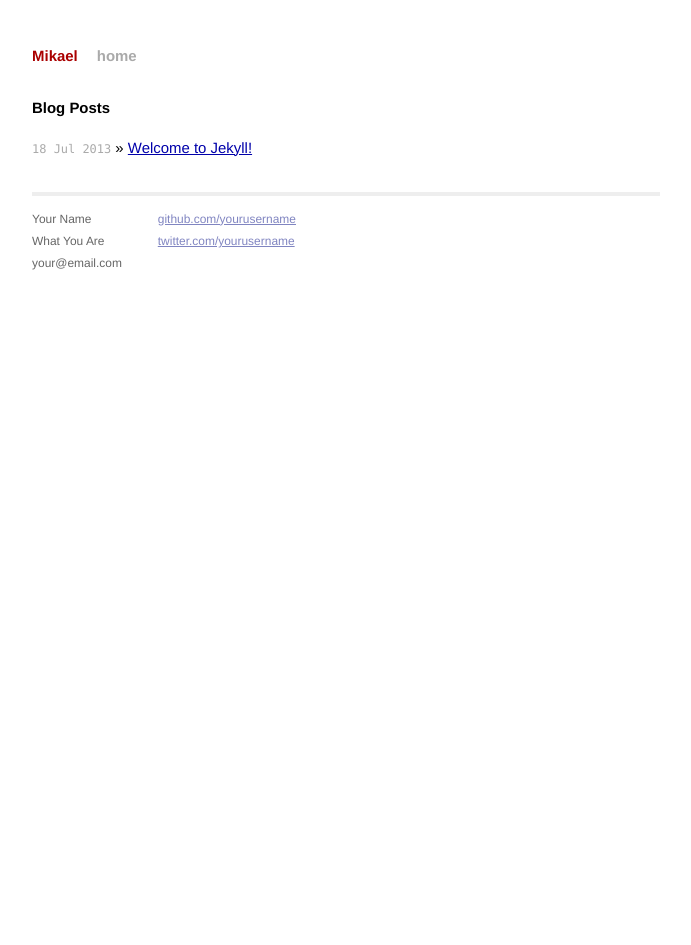
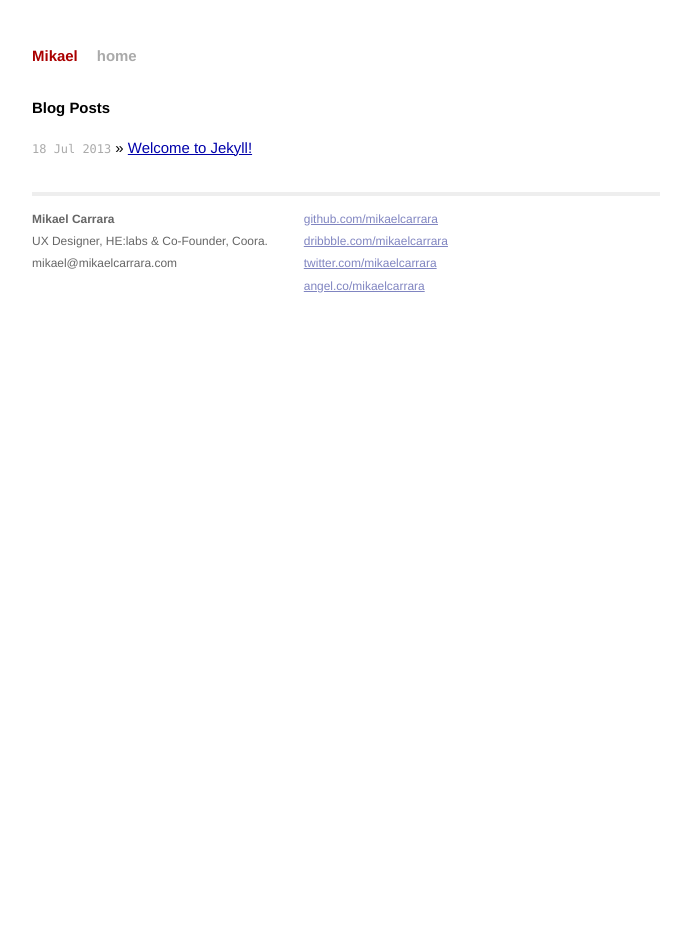
Before and after one commit to mikaelcarrara/mikaelcarrara.github.com, a Jekyll site: the page built from index.html, in a window 1280 px wide. Shown: the whole page, without its empty margins (294-985 px from the left). Built offline with Jekyll 4.4.1, drawn with Linux system fonts in a browser that asks for light colours.

Commit message:
Added more social links on footer

```diff
--- a/_layouts/default.html
+++ b/_layouts/default.html
@@ -27,15 +27,17 @@
             <div class="footer">
               <div class="contact">
                 <p>
-                  Your Name<br />
-                  What You Are<br />
-                  your@email.com
+                  <strong>Mikael Carrara</strong><br />
+                  UX Designer, HE:labs &amp; Co-Founder, Coora.<br />
+                  mikael@mikaelcarrara.com
                 </p>
               </div>
               <div class="contact">
                 <p>
-                  <a href="http://github.com/yourusername/">github.com/yourusername</a><br />
-                  <a href="http://twitter.com/yourusername/">twitter.com/yourusername</a><br />
+                  <a href="http://github.com/mikaelcarrara/">github.com/mikaelcarrara</a><br />
+                  <a href="http://dribbble.com/mikaelcarrara/">dribbble.com/mikaelcarrara</a><br />
+                  <a href="http://twitter.com/mikaelcarrara/">twitter.com/mikaelcarrara</a><br />
+                  <a href="https://angel.co/mikaelcarrara">angel.co/mikaelcarrara</a>
                 </p>
               </div>
             </div>
```
